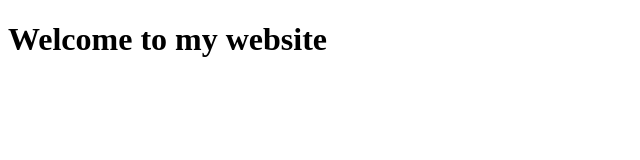
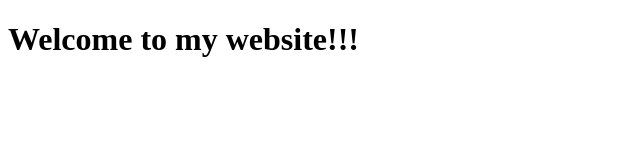
Before and after one commit to elisyamba/project-001, a plain HTML site: page index.html in a window 1280 px wide. Shown: the full height of the page, 0-640 px from the left. Drawn offline with Linux system fonts and the light colour scheme.

Commit message:
Add Exclamations Marks

```diff
--- a/index.html
+++ b/index.html
@@ -6,7 +6,7 @@
         <title>MY FIRST WEBSITE</title>
     </head>
     <body>
-        <h1>Welcome to my website</h1>
+        <h1>Welcome to my website!!!</h1>
 
     </body>
 </html>
```
